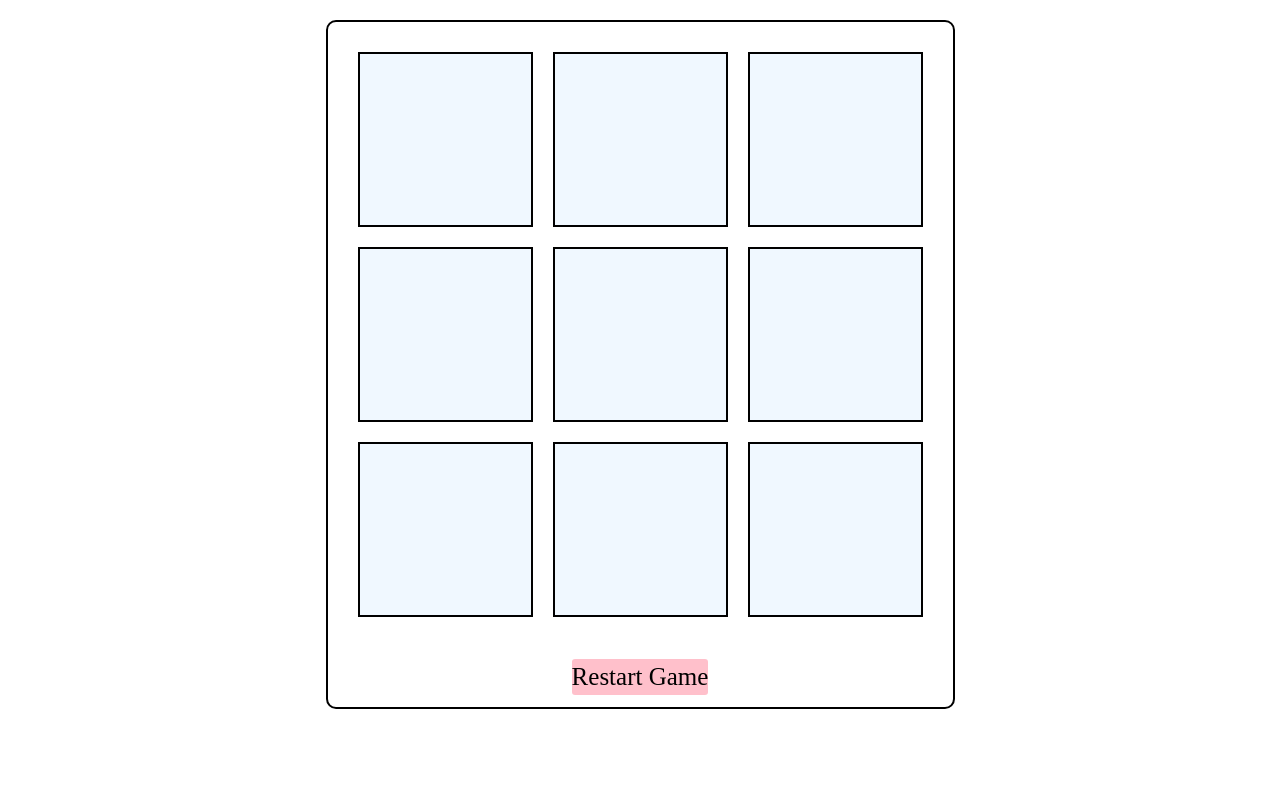
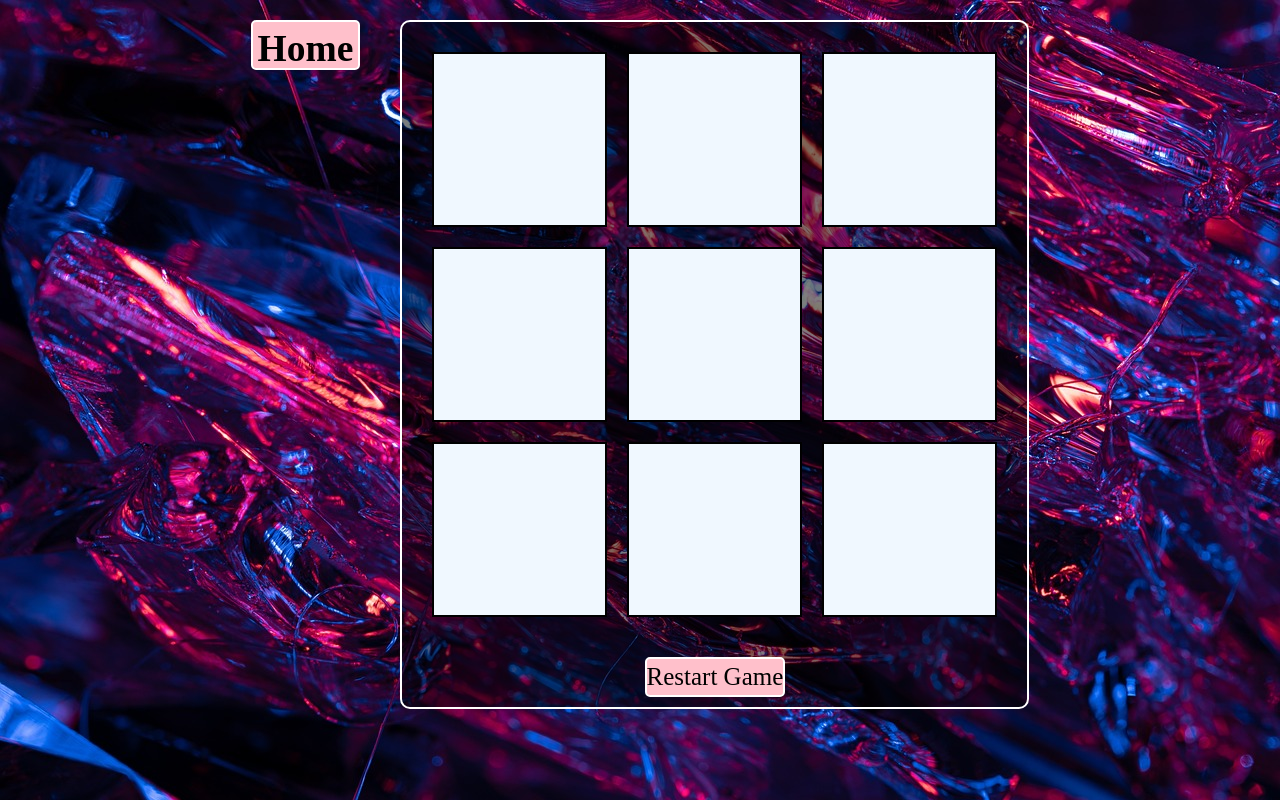
Before and after one commit to JulieQvigstad/spill-JS-prosjekt-1, a plain HTML site: page spill.html in a window 1280 px wide. Drawn offline with Linux system fonts and the light colour scheme; a web font is replaced by a local one.

Commit message:
bakgrunn

```diff
--- a/spill.html
+++ b/spill.html
@@ -13,6 +13,12 @@
 
 <body>
 
+    <section>
+        <a href="index.html">
+         <aside>
+            <h2>Home</h2>
+         </aside>
+        </a>
 
         <div class="container" id="game-board">
 
@@ -36,6 +42,8 @@
                 <button onclick="restartGame()" id="game-restart">Restart Game</button>
             </div>
         </div>
+    </section>
+
         <script>
         const messageElement = document.getElementById("winning-message");
         const boardElement = document.getElementById("game-board");
--- a/style.css
+++ b/style.css
@@ -9,6 +9,8 @@ body {
     display: flex;
     align-items: center;
     justify-content: center;
+    background-image: url(bilder/galakse.jpg);
+    background-size: cover;
 }
 
 .forside {
@@ -55,15 +57,38 @@ a {
     text-decoration: none;
 }
 
+section {
+    display: flex;
+    flex-direction: row;
+}
+
+aside {
+    margin: 20px;
+    height: 50px;
+    padding: 5px;
+    border: 2px solid white;
+    border-radius: 5px;
+    background-color: pink;
+    font-size: 25px;
+    color: black;
+}
+
+aside:hover {
+    transition: 0.25s;
+    background-color: palevioletred;
+    color: white;
+}
+
 
 .container {
     display: flex;
     flex-direction: column;
     align-items: center;
-    border: 2px solid black;
+    border: 2px solid white;
     border-radius: 10px;
     margin: 20px;
     padding-bottom: 10px;
+    background-color: rgba(0.5, 0.5, 0.5,0.5);
 }
 
 .gridContainer{
@@ -83,7 +108,7 @@ a {
     display: flex;
     align-items: center;
     justify-content: center;
-    font-size: 70px;
+    font-size: 110px;
     font-weight: bold;
     color: hotpink;
 
```
Also changed, not shown: bilder/galakse.jpg (added). Lines whose indentation alone changed are shown as unchanged.
